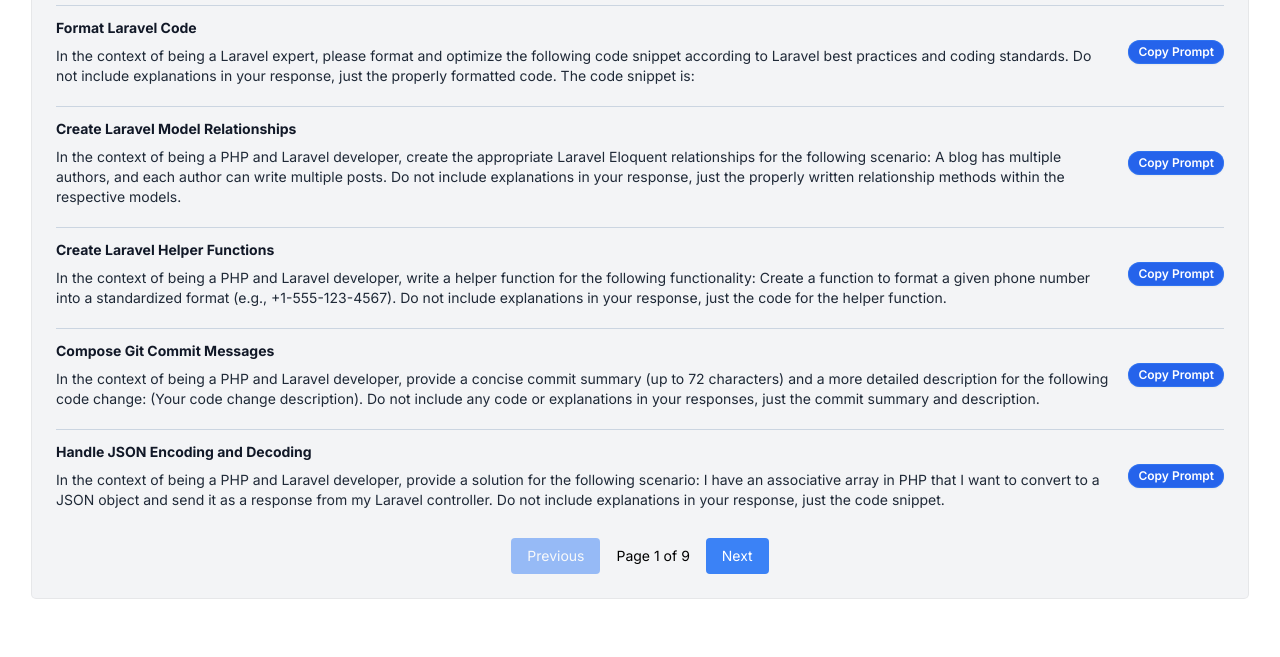
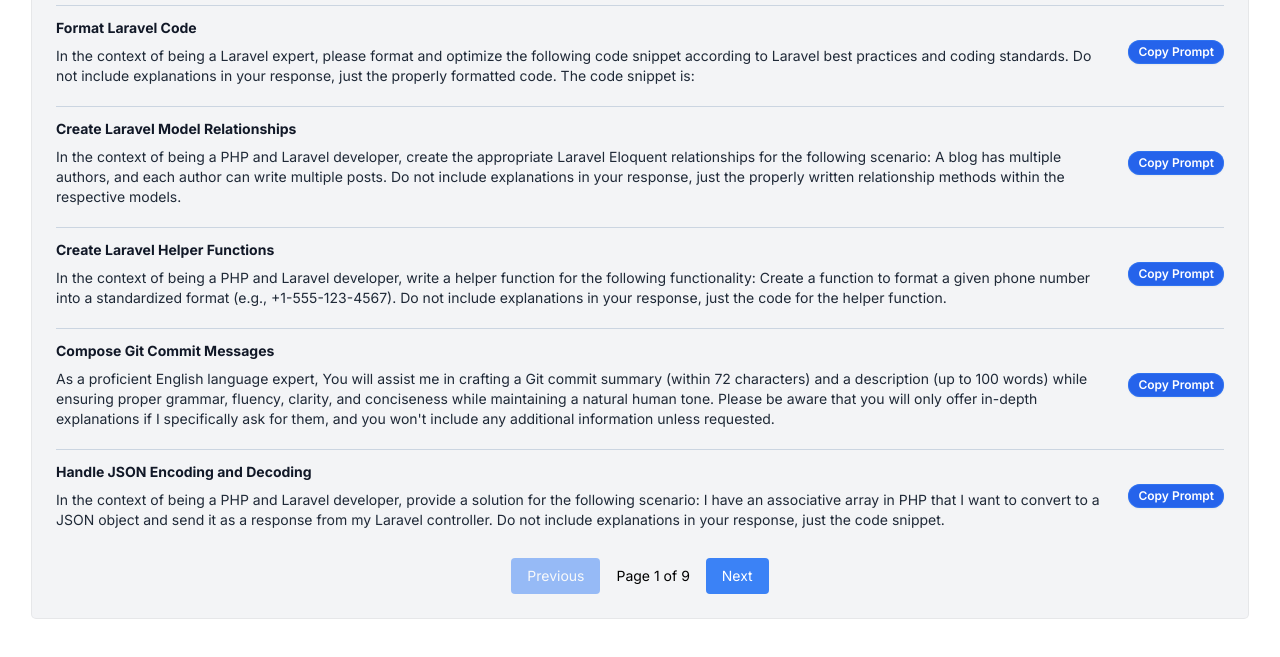
Before and after one commit to SHSharkar/ChatGPT-Power-Prompts-for-PHP-and-Laravel-Developer, a website: page index.html in a window 1280 px wide. Shown: the part 127-784 px from the top of the page. Drawn offline with nearby package versions, Linux system fonts and the light colour scheme.

Commit message:
Update git commit prompt instructions

```diff
--- a/index.html
+++ b/index.html
@@ -215,7 +215,7 @@
               id: 4,
               title: "Compose Git Commit Messages",
               prompt:
-                "In the context of being a PHP and Laravel developer, provide a concise commit summary (up to 72 characters) and a more detailed description for the following code change: (Your code change description). Do not include any code or explanations in your responses, just the commit summary and description.",
+                "As a proficient English language expert, You will assist me in crafting a Git commit summary (within 72 characters) and a description (up to 100 words) while ensuring proper grammar, fluency, clarity, and conciseness while maintaining a natural human tone. Please be aware that you will only offer in-depth explanations if I specifically ask for them, and you won't include any additional information unless requested.",
             },
             {
               id: 5,
```
